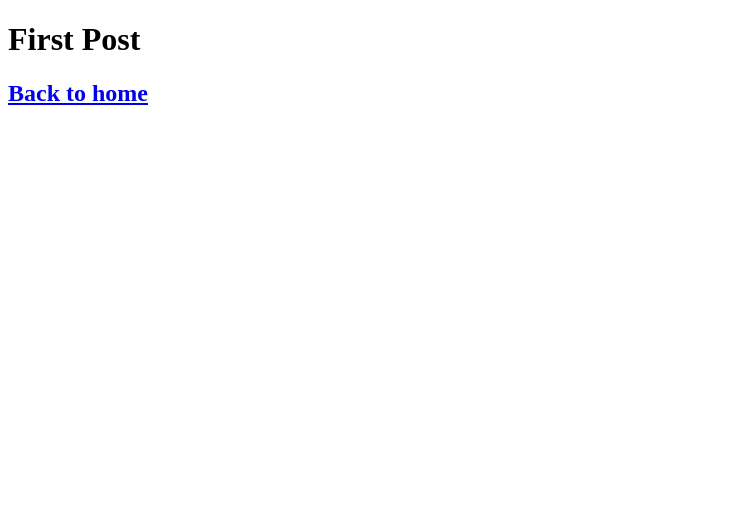
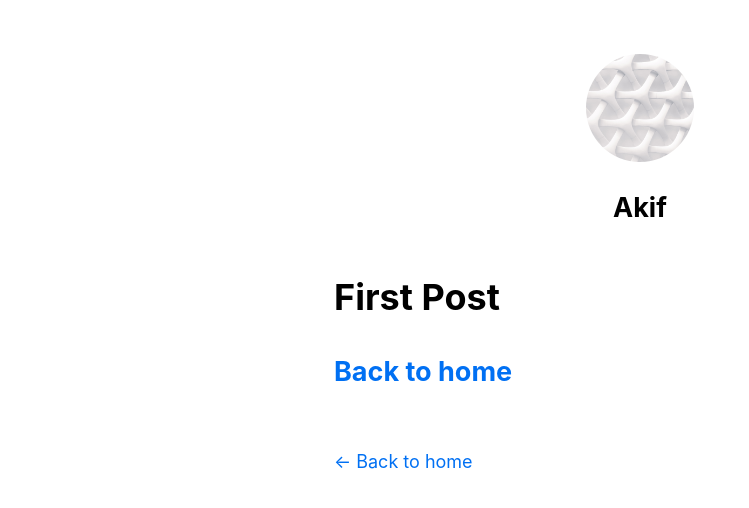
Before and after one commit to akifunal/nextjs-blog, a Next.js app: page /posts/first-post in a window 1280 px wide. Shown: the top 508 px of the page, without its empty margins (0-749 px from the left). Built offline with nearby package versions, Linux system fonts and the light colour scheme.

Commit message:
css section finished

```diff
--- /dev/null
+++ b/components/layout.css.js
@@ -0,0 +1,35 @@
+import styled from 'styled-components'
+import Image from 'next/image'
+import utilStyles from '../styles/utils.css.js'
+
+export const Container = styled.div`
+	max-width: 36rem;
+	padding: 0 1rem;
+	margin: 3rem auto 6rem;
+`
+
+export const Header = styled.header`
+	display: flex;
+	flex-direction: column;
+	align-items: center;
+`
+
+export const BackToHome = styled.div`
+	margin: 3rem 0 0;
+`
+export const StyledImage = styled(Image)`
+	${utilStyles.borderCircle}
+`
+
+export const H1 = styled.h1`
+	${utilStyles.heading2Xl}
+`
+
+export const H2 = styled.h2`
+	${utilStyles.headingLg}
+`
+
+export const NameAnchor = styled.a`
+	${utilStyles.colorInherit}
+	cursor: pointer;
+`
--- /dev/null
+++ b/components/layout.jsx
@@ -0,0 +1,79 @@
+import Head from 'next/head'
+import Link from 'next/link'
+import {
+	BackToHome,
+	Container,
+	H1,
+	H2,
+	Header,
+	NameAnchor,
+	StyledImage,
+} from './layout.css'
+
+const name = 'Akif'
+export const siteTitle = 'Next.js Sample Website'
+
+const Layout = ({ children, home }) => {
+	return (
+		<Container>
+			<Head>
+				<link rel='icon' href='/favicon.ico' />
+				<meta
+					name='description'
+					content='Learn how to build a personal website using Next.js'
+				/>
+				<meta
+					property='og:image'
+					content={`https://og-image.vercel.app/${encodeURI(
+						siteTitle
+					)}.png?theme=light&md=0&fontSize=75px&images=https%3A%2F%2Fassets.vercel.com%2Fimage%2Fupload%2Ffront%2Fassets%2Fdesign%2Fnextjs-black-logo.svg`}
+				/>
+				<meta name='og:title' content={siteTitle} />
+				<meta name='twitter:card' content='summary_large_image' />
+			</Head>
+			<Header>
+				{home ? (
+					<>
+						<StyledImage
+							priority
+							src='/images/profile.jpg'
+							height={144}
+							width={144}
+							alt={name}
+						/>
+						<H1>{name}</H1>
+					</>
+				) : (
+					<>
+						<Link href='/'>
+							<a>
+								<StyledImage
+									priority
+									src='/images/profile.jpg'
+									height={108}
+									width={108}
+									alt={name}
+								/>
+							</a>
+						</Link>
+						<H2>
+							<Link href='/'>
+								<NameAnchor>{name}</NameAnchor>
+							</Link>
+						</H2>
+					</>
+				)}
+			</Header>
+			<main>{children}</main>
+			{!home && (
+				<BackToHome>
+					<Link href='/'>
+						<a>← Back to home</a>
+					</Link>
+				</BackToHome>
+			)}
+		</Container>
+	)
+}
+
+export default Layout
--- /dev/null
+++ b/pages/_app.jsx
@@ -0,0 +1,11 @@
+import GlobalCSS from '../styles/global.css.js'
+const App = ({ Component, pageProps }) => {
+	return (
+		<>
+			<GlobalCSS />
+			<Component {...pageProps} />
+		</>
+	)
+}
+
+export default App
--- a/pages/global.css.js
+++ /dev/null
@@ -1,15 +0,0 @@
-import styled, { createGlobalStyle } from 'styled-components'
-
-export default createGlobalStyle`
-	html,
-	body {
-		padding: 0;
-		margin: 0;
-		font-family: -apple-system, BlinkMacSystemFont, Segoe UI, Roboto, Oxygen,
-			Ubuntu, Cantarell, Fira Sans, Droid Sans, Helvetica Neue, sans-serif;
-	}
-
-	* {
-		box-sizing: border-box;
-	}
-`
--- a/pages/posts/first-post.jsx
+++ b/pages/posts/first-post.jsx
@@ -1,15 +1,20 @@
+import Head from 'next/head'
 import Link from 'next/link'
+import Layout from '../../components/Layout'
 
 const FirstPost = () => {
 	return (
-		<>
+		<Layout home={false}>
+			<Head>
+				<title>First Post</title>
+			</Head>
 			<h1>First Post</h1>
 			<h2>
 				<Link href='/'>
 					<a>Back to home</a>
 				</Link>
 			</h2>
-		</>
+		</Layout>
 	)
 }
 
--- a/pages/style.js
+++ b/pages/style.js
@@ -1,4 +1,5 @@
 import styled from 'styled-components'
+import utilStyles from '../styles/utils.css.js'
 
 export const Container = styled.div`
 	min-height: 100vh;
@@ -42,7 +43,7 @@ export const Anchor = styled.a`
 	text-decoration: none;
 `
 
-export const Title = styled.h1`
+export const Titles = styled.h1`
 	margin: 0;
 	line-height: 1.15;
 	font-size: 4rem;
@@ -125,3 +126,6 @@ export const CardAnchor = styled.a`
 export const Logo = styled.img`
 	height: 1em;
 `
+export const Section = styled.section`
+	${utilStyles.headingMd}
+`
--- /dev/null
+++ b/styles/global.css.js
@@ -0,0 +1,31 @@
+import { createGlobalStyle } from 'styled-components'
+
+export default createGlobalStyle`
+	html,
+body {
+  padding: 0;
+  margin: 0;
+  font-family: -apple-system, BlinkMacSystemFont, Segoe UI, Roboto, Oxygen, Ubuntu,
+    Cantarell, Fira Sans, Droid Sans, Helvetica Neue, sans-serif;
+  line-height: 1.6;
+  font-size: 18px;
+}
+
+* {
+  box-sizing: border-box;
+}
+
+a {
+  color: #0070f3;
+  text-decoration: none;
+}
+
+a:hover {
+  text-decoration: underline;
+}
+
+img {
+  max-width: 100%;
+  display: block;
+}
+`
--- /dev/null
+++ b/styles/utils.css.js
@@ -0,0 +1,67 @@
+import { css } from 'styled-components'
+
+const heading2Xl = css`
+	font-size: 2.5rem;
+	line-height: 1.2;
+	font-weight: 800;
+	letter-spacing: -0.05rem;
+	margin: 1rem 0;
+`
+
+const headingXl = css`
+	font-size: 2rem;
+	line-height: 1.3;
+	font-weight: 800;
+	letter-spacing: -0.05rem;
+	margin: 1rem 0;
+`
+
+const headingLg = css`
+	font-size: 1.5rem;
+	line-height: 1.4;
+	margin: 1rem 0;
+`
+
+const headingMd = css`
+	font-size: 1.2rem;
+	line-height: 1.5;
+`
+
+const borderCircle = css`
+	border-radius: 9999px;
+`
+
+const colorInherit = css`
+	color: inherit;
+`
+
+const padding1px = css`
+	padding-top: 1px;
+`
+
+const list = css`
+	list-style: none;
+	padding: 0;
+	margin: 0;
+`
+
+const listItem = css`
+	margin: 0 0 1.25rem;
+`
+
+const lightText = css`
+	color: #666;
+`
+
+export default {
+	heading2Xl,
+	headingXl,
+	headingLg,
+	headingMd,
+	borderCircle,
+	colorInherit,
+	padding1px,
+	list,
+	listItem,
+	lightText,
+}
```
Also changed, not shown: pages/index.jsx (+20 -62 lines), public/images/profile.jpg (added), public/vercel.svg (deleted).
